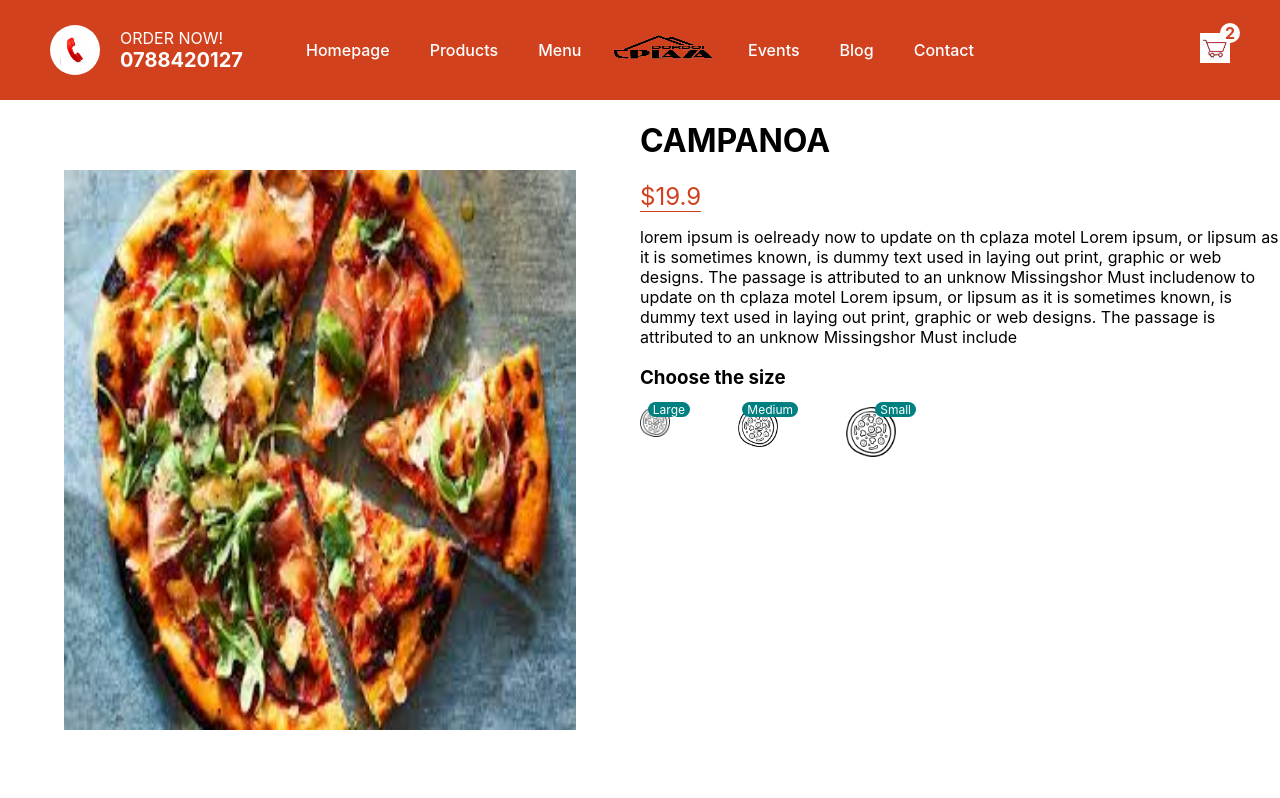
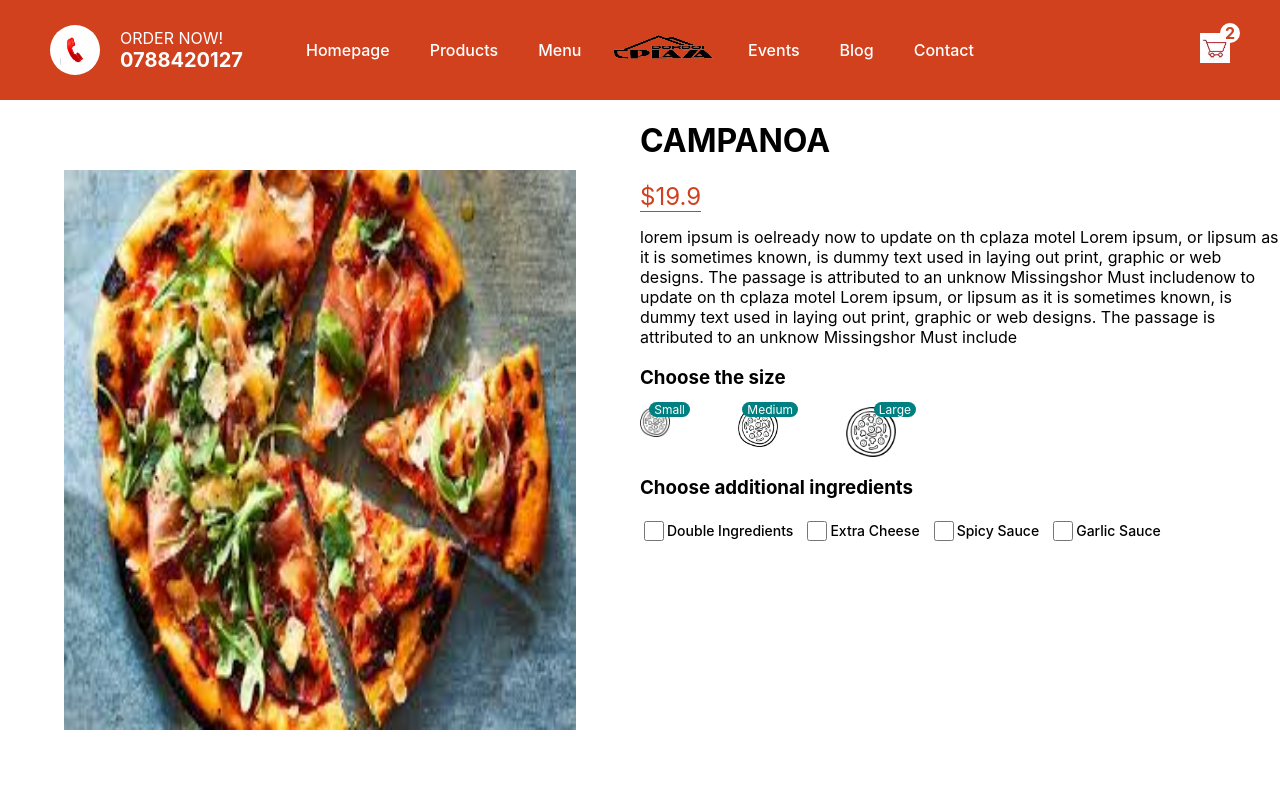
Before and after one commit to Elua-b/c-plaza-motel, a Next.js app: page /products/1 in a window 1280 px wide. Shown: the top 798 px of the page. Built offline with nearby package versions, Linux system fonts and the light colour scheme.

Commit message:
adding cheeck boxes

```diff
--- a/pages/products/[id].jsx
+++ b/pages/products/[id].jsx
@@ -1,21 +1,20 @@
-
 import styles from "../../styles/Products.module.css";
-import Image from 'next/image'
+import Image from "next/image";
 import { useState } from "react";
 const Products = () => {
-  const [size,setSize] =useState(0);
-    const pizza={
-        id:1,
-        img:'/pizza3.jpg',
-        name:'CAMPANOA',
-        price:[19.9,23.4,27.9],
-        desc:"lorem ipsum is oelready now to update on th cplaza motel Lorem ipsum, or lipsum as it is sometimes known, is dummy text used in laying out print, graphic or web designs. The passage is attributed to an unknow Missingshor Must includenow to update on th cplaza motel Lorem ipsum, or lipsum as it is sometimes known, is dummy text used in laying out print, graphic or web designs. The passage is attributed to an unknow Missingshor Must include  "
-    };
+  const [size, setSize] = useState(0);
+  const pizza = {
+    id: 1,
+    img: "/pizza3.jpg",
+    name: "CAMPANOA",
+    price: [19.9, 23.4, 27.9],
+    desc: "lorem ipsum is oelready now to update on th cplaza motel Lorem ipsum, or lipsum as it is sometimes known, is dummy text used in laying out print, graphic or web designs. The passage is attributed to an unknow Missingshor Must includenow to update on th cplaza motel Lorem ipsum, or lipsum as it is sometimes known, is dummy text used in laying out print, graphic or web designs. The passage is attributed to an unknow Missingshor Must include  ",
+  };
   return (
     <div className={styles.container}>
       <div className={styles.left}>
         <div className={styles.imgContainer}>
-          <Image src={pizza.img} layout="fill" alt=""/>
+          <Image src={pizza.img} layout="fill" alt="" />
         </div>
       </div>
       <div className={styles.right}>
@@ -24,23 +23,62 @@ const Products = () => {
         <p className={styles.desc}>{pizza.desc}</p>
         <h3 className={styles.choose}>Choose the size</h3>
         <div className={styles.sizes}>
-        <div className={styles.size} onClick={()=>setSize(0)}>
-          <Image src="/size.png" alt="" layout="fill" />
-          <span className={styles.number}>Large</span>
+          <div className={styles.size} onClick={() => setSize(0)}>
+            <Image src="/size.png" alt="" layout="fill" />
+            <span className={styles.number}>Small</span>
+          </div>
+          <div className={styles.size} onClick={() => setSize(1)}>
+            <Image src="/size.png" alt="" layout="fill" />
+            <span className={styles.number}>Medium</span>
+          </div>
+          <div className={styles.size} onClick={() => setSize(2)}>
+            <Image src="/size.png" alt="" layout="fill" />
+            <span className={styles.number}>Large</span>
+          </div>
         </div>
-        <div className={styles.size} onClick={()=>setSize(1)}>
-          <Image src="/size.png" alt="" layout="fill" />
-          <span className={styles.number}>Medium</span>
+        <h3 className={styles.choose}>Choose additional ingredients</h3>
+        <div className={styles.ingredients}>
+          <div className={styles.option}>
+            <input
+              type="checkbox"
+              id="double"
+              name="double"
+              className={styles.checkbox}
+            />
+            <label htmlFor="double">Double Ingredients</label>
+          </div><div className={styles.option}>
+            <input
+              type="checkbox"
+              id="cheese"
+              name="cheese"
+              className={styles.checkbox}
+            />
+            <label htmlFor="cheese">Extra Cheese</label>
+          </div><div className={styles.option}>
+            <input
+              type="checkbox"
+              id="spicy"
+              name="spicy"
+              className={styles.checkbox}
+            />
+            <label htmlFor="spicy">Spicy Sauce</label>
+          </div>
+          <div className={styles.option}>
+            <input
+              type="checkbox"
+              id="garlic"
+              name="garlic"
+              className={styles.checkbox}
+            />
+            <label htmlFor="garlic">Garlic Sauce</label>
+          </div>
         </div>
-        <div className={styles.size} onClick={()=>setSize(2)}>
-          <Image src="/size.png" alt="" layout="fill" />
-          <span className={styles.number}>Small</span>
+        <div className={styles.add}>
+
         </div>
       </div>
-      </div>
+    </div>
+  );
+};
 
-    </div>
-  )
-}
-
-export default Products
+export default Products;
--- a/styles/Products.module.css
+++ b/styles/Products.module.css
@@ -53,3 +53,18 @@
     padding: 0 5px;
     border-radius: 10px;
 }
+.ingredients{
+    display: flex;
+    margin-bottom: 30px;
+}
+.option{
+    display: flex;
+    align-items: center;
+    margin-right: 10px;
+    font-size: 14px;
+    font-weight: 500;
+}
+.checkbox{
+    width: 20px;
+    height: 20px;
+}
```
